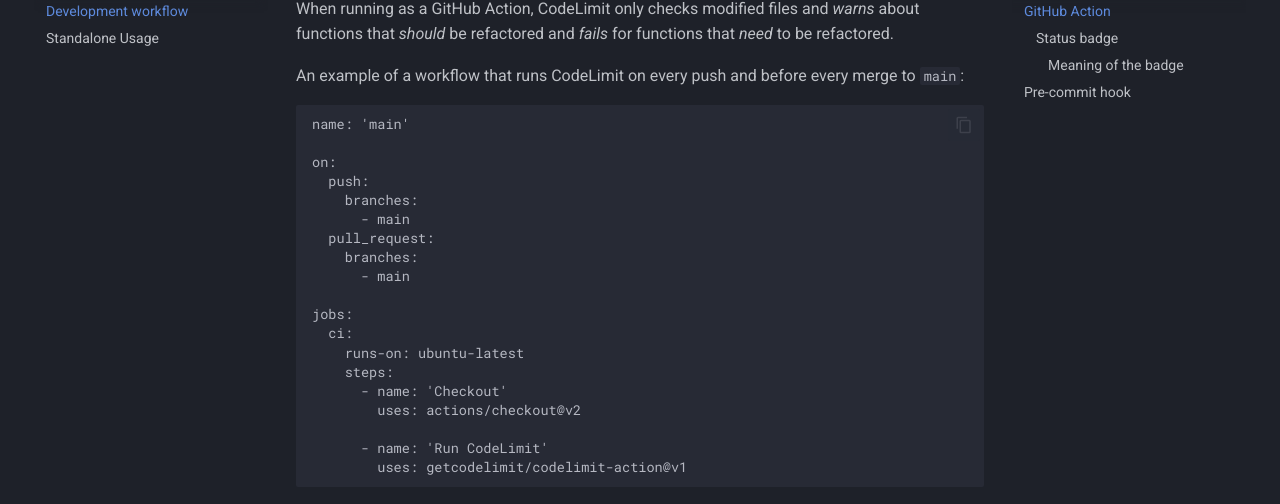
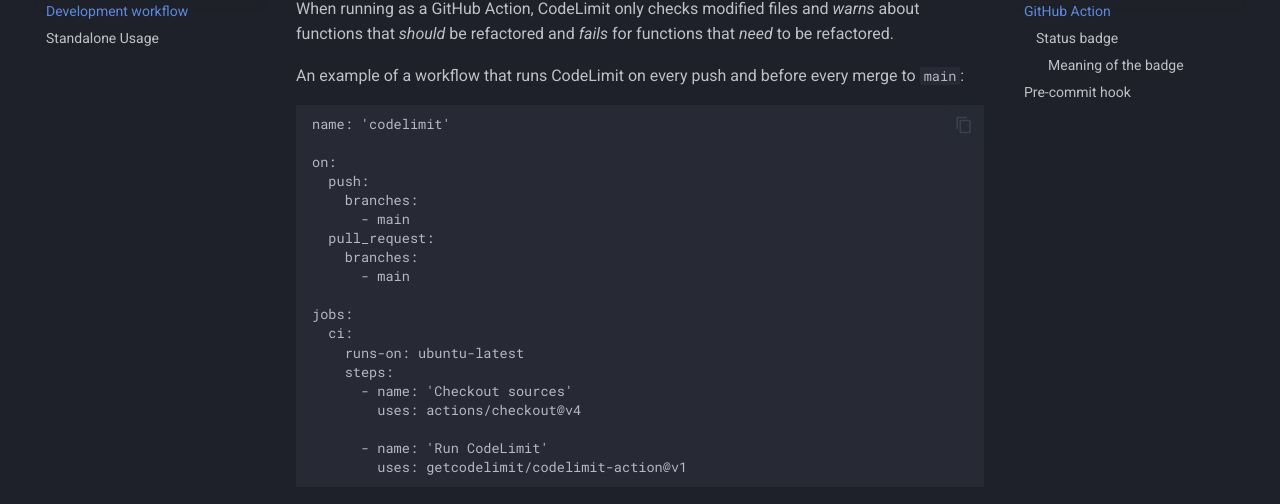
Before and after one commit to getcodelimit/getcodelimit.github.io, an MkDocs documentation site: the page built from docs/getting-started/development-workflow.md, in a window 1280 px wide and 900 px high, scrolled down 296 px. Shown: the part 145-649 px from the top of the window. Built offline with MkDocs 1.6.1 and Material for MkDocs 9.7.7, drawn with Linux system fonts in a browser that asks for light colours; comment, search, counter and statistics services are not loaded.

Commit message:
docs: 📝 Update worklow

````diff
--- a/docs/getting-started/development-workflow.md
+++ b/docs/getting-started/development-workflow.md
@@ -20,7 +20,7 @@
 merge to `main`:
 
 ```yaml
-name: 'main'
+name: 'codelimit'
 
 on:
   push:
@@ -34,8 +34,8 @@
   ci:
     runs-on: ubuntu-latest
     steps:
-      - name: 'Checkout'
-        uses: actions/checkout@v2
+      - name: 'Checkout sources'
+        uses: actions/checkout@v4
 
       - name: 'Run CodeLimit'
         uses: getcodelimit/codelimit-action@v1
````
